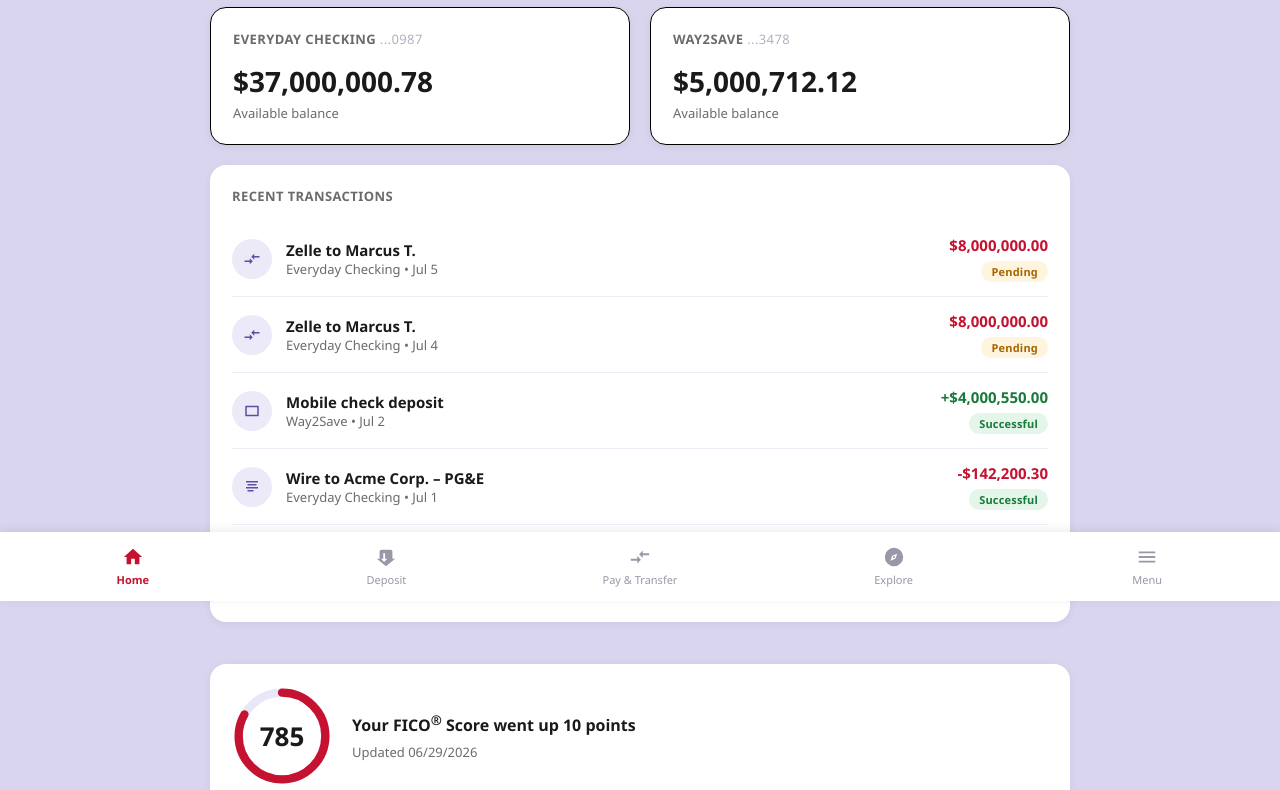
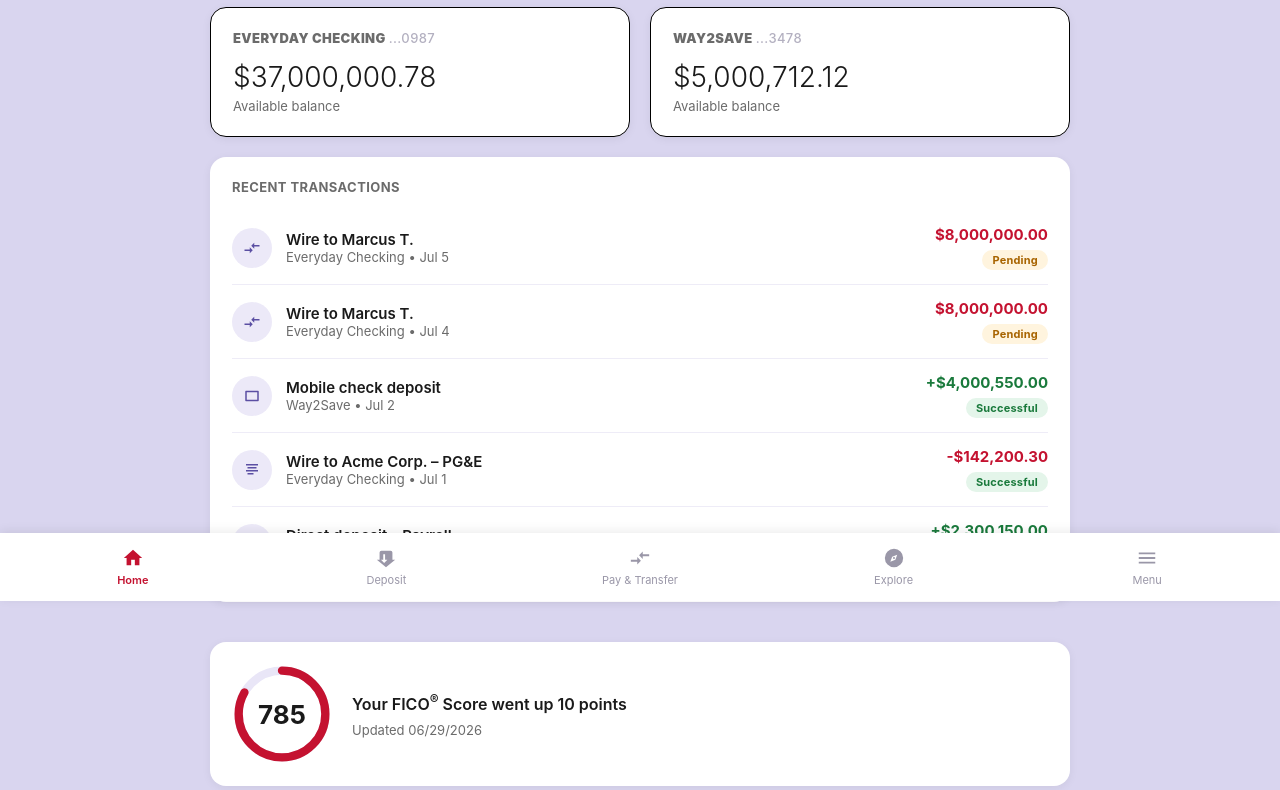
Before and after one commit to nurseesther422-byte/Wells-wargo, a plain HTML site: page dashboard.html in a window 1280 px wide. Shown: the part 199-989 px from the top of the page. Drawn offline with Linux system fonts and the light colour scheme; sample sign-in values are in the browser's storage.

Commit message:
Add files via upload

```diff
--- a/dashboard.css
+++ b/dashboard.css
@@ -26,7 +26,7 @@
 }
 
 body {
-  font-family: "Segoe UI", Arial, sans-serif;
+font-family: Inter, Roboto, "Segoe UI", Arial, sans-serif;
   background-color: var(--purple);
   color: var(--text);
 }
@@ -190,7 +190,7 @@
 
 .account-name {
   font-size: 13px;
-  font-weight: 700;
+  font-weight: 900;
   letter-spacing: 0.4px;
   color: var(--text-muted);
   margin-bottom: 14px;
@@ -204,7 +204,7 @@
 
 .account-balance {
   font-size: 28px;
-  font-weight: 700;
+  font-weight: 300;
   margin-bottom: 4px;
   color: #1a1a1a;
 }
--- a/dashboard.html
+++ b/dashboard.html
@@ -67,7 +67,7 @@
                 </svg>
               </span>
               <div class="row-text">
-                <p class="row-title">Zelle to Marcus T.</p>
+                <p class="row-title">Wire to Marcus T.</p>
                 <p class="row-subtitle">Everyday Checking &bull; Jul 5</p>
               </div>
             </div>
@@ -86,7 +86,7 @@
                 </svg>
               </span>
               <div class="row-text">
-                <p class="row-title">Zelle to Marcus T.</p>
+                <p class="row-title">Wire to Marcus T.</p>
                 <p class="row-subtitle">Everyday Checking &bull; Jul 4</p>
               </div>
             </div>
--- a/dashboard.js
+++ b/dashboard.js
@@ -37,7 +37,7 @@
       icon: '<path fill="currentColor" d="M7 5h10l4 6-9 10L2 11z"/>'
     },
     txn2: {
-      merchant: "Zelle to Marcus T.",
+      merchant: "Wire to Marcus T.",
       amount: "$8,000,000.00",
       positive: false,
       status: "Pending",
```
Also changed, not shown: pay-transfer.html (+1 -1 lines).
